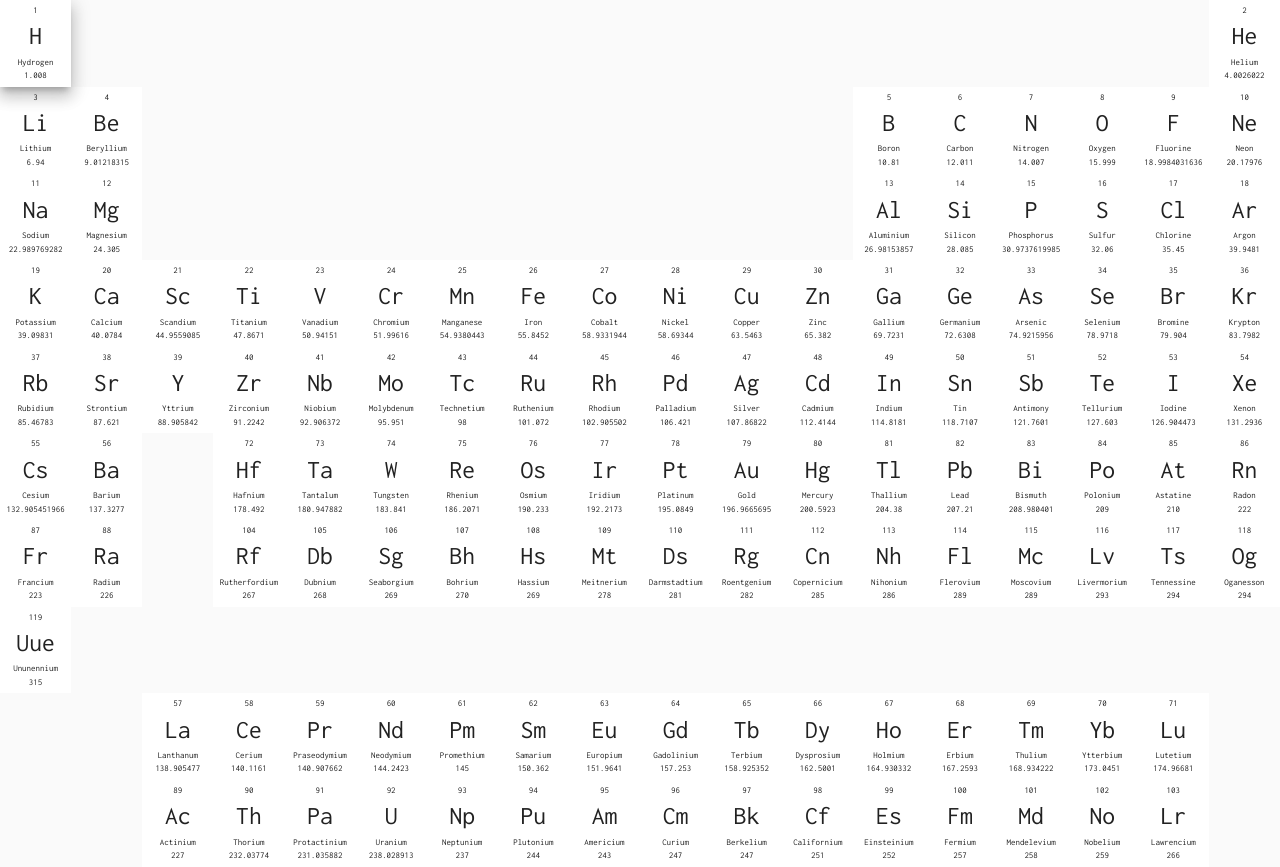
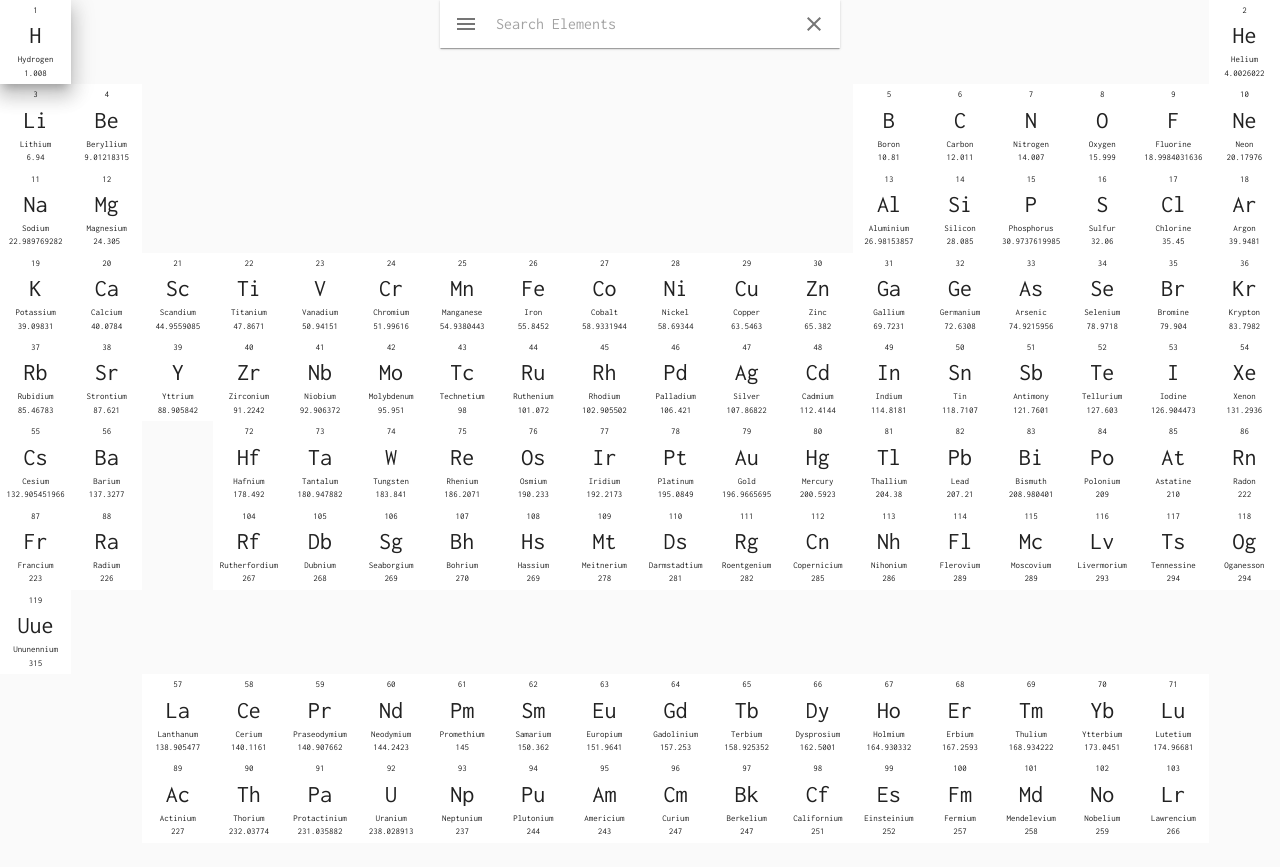
Before and after one commit to curtisrutland/periodic-table, a React (Create React App) app: page / in a window 1280 px wide. After the commit the page ends 843 px from the top, so only its background shows below. Built offline with nearby package versions, Linux system fonts and the light colour scheme.

Commit message:
working search and menu

```diff
--- a/src/api/periodic.js
+++ b/src/api/periodic.js
@@ -9,6 +9,15 @@ export const elementIndexes = [];
 export function getElement(x, y) {
   if (x > X_MAX || y > Y_MAX) return;
   return elementMap.get(x).get(y);
+}
+
+export function match(element, searchText = "") {
+  let s = searchText.trim().toLowerCase();
+  if(s === "")
+    return false;
+  return element.name.toLowerCase().indexOf(s) >= 0
+    || element.symbol.toLowerCase().indexOf(s) >= 0
+    || element.number.toString() === s;
 }
 
 function initializeElementMap() {
--- a/src/components/PeriodicTable/Element.js
+++ b/src/components/PeriodicTable/Element.js
@@ -16,7 +16,7 @@ const Box = styled(Paper)(({ zindex }) => ({
 }));
 
 const ElementSymbol = styled(Typography)({
-  fontSize: "2vw"
+  fontSize: "1.5rem"
 });
 
 const SmallText = styled(Typography)({
@@ -24,14 +24,20 @@ const SmallText = styled(Typography)({
 });
 
 const DEFAULT_ZINDEX = 0, DEFAULT_ELEVATION = 0;
-const HOVERED_ZINDEX = 1, HOVERED_ELEVATION = 10;
+const EMPHASIZED_ZINDEX = 1, EMPHASIZED_ELEVATION = 7;
+const HOVERED_ZINDEX = 2, HOVERED_ELEVATION = 12;
+
+function getElevation(emphasized, hovered) {
+  if (hovered) return { zindex: HOVERED_ZINDEX, elevation: HOVERED_ELEVATION };
+  if (emphasized) return { zindex: EMPHASIZED_ZINDEX, elevation: EMPHASIZED_ELEVATION };
+  return { zindex: DEFAULT_ZINDEX, elevation: DEFAULT_ELEVATION };
+}
 
 export default function Element({ element, emphasized, onClick }) {
   const [hovered, setHovered] = useState(false);
   const enter = () => setHovered(true);
   const leave = () => setHovered(false);
-  const zindex = (hovered || emphasized) ? HOVERED_ZINDEX : DEFAULT_ZINDEX;
-  const elevation = (hovered || emphasized) ? HOVERED_ELEVATION : DEFAULT_ELEVATION;
+  const { elevation, zindex } = getElevation(emphasized, hovered);
 
   function handleClick(event) {
     if (onClick)
--- /dev/null
+++ b/src/components/PeriodicTable/SearchBox.js
@@ -0,0 +1,103 @@
+import React, { useState, useRef, useEffect } from "react";
+import { makeStyles } from "@material-ui/core/styles";
+import Paper from "@material-ui/core/Paper";
+import InputBase from "@material-ui/core/InputBase";
+import IconButton from "@material-ui/core/IconButton";
+import Menu from "@material-ui/core/Menu";
+import MenuItem from "@material-ui/core/MenuItem";
+import ListItemIcon from "@material-ui/core/ListItemIcon";
+import ListItemText from "@material-ui/core/ListItemText";
+import MenuIcon from "@material-ui/icons/Menu";
+import CloseIcon from "@material-ui/icons/Close";
+import LightbulbFullIcon from "components/icons/LightbulbFull";
+import LightbulbOutlineIcon from "components/icons/LightbulbOutline";
+import { useThemeToggle } from "providers/ThemeToggleProvider";
+
+const useStyles = makeStyles({
+  root: {
+    padding: "2px 4px",
+    display: "flex",
+    alignItems: "center",
+    width: 400,
+    position: "fixed",
+    left: "50%",
+    transform: "translate(-50%, 0)"
+  },
+  input: {
+    marginLeft: 8,
+    flex: 1,
+  },
+  iconButton: {
+    padding: 10,
+  }
+});
+
+export default function SearchBox({ value, onChange }) {
+  const classes = useStyles();
+  const inputRef = useRef(null);
+  const { theme, toggleTheme } = useThemeToggle();
+  const [anchor, setAnchor] = useState(null);
+
+  function handleChange(evt) {
+    onChange(evt.target.value);
+  }
+
+  function handleClear() {
+    onChange("");
+  }
+
+  function handleMenuClick(event) {
+    setAnchor(event.currentTarget);
+  }
+
+  function handleMenuClose() {
+    setAnchor(null);
+  }
+
+  function handleToggleTheme() {
+    toggleTheme();
+    handleMenuClose();
+  }
+
+  const ThemeIcon = theme === "light" ? LightbulbOutlineIcon : LightbulbFullIcon;
+  const themeText = `Use ${theme === "light" ? "dark" : "light"} theme`;
+
+  useEffect(() => {
+    inputRef.current.focus();
+  }, []);
+
+  return (
+    <Paper square className={classes.root}>
+      <IconButton className={classes.iconButton} aria-label="Menu" onClick={handleMenuClick}>
+        <MenuIcon />
+      </IconButton>
+      <InputBase
+        className={classes.input}
+        placeholder="Search Elements"
+        inputProps={{ "aria-label": "Search Elements", ref: inputRef }}
+        value={value}
+        onChange={handleChange}
+      />
+      <IconButton className={classes.iconButton} aria-label="Search" onClick={handleClear}>
+        <CloseIcon />
+      </IconButton>
+      <Menu
+        id="simple-menu"
+        anchorEl={anchor}
+        keepMounted
+        open={Boolean(anchor)}
+        onClose={handleMenuClose}
+      >
+        <MenuItem disabled>
+          <ListItemText primary={process.env.REACT_APP_MENU_TITLE} secondary={`v${process.env.REACT_APP_VERSION}`} />
+        </MenuItem>
+        <MenuItem onClick={handleToggleTheme}>
+          <ListItemIcon>
+            <ThemeIcon />
+          </ListItemIcon>
+          <ListItemText primary={themeText} />
+        </MenuItem>
+      </Menu>
+    </Paper>
+  );
+}
--- a/src/components/PeriodicTable/index.js
+++ b/src/components/PeriodicTable/index.js
@@ -1,21 +1,35 @@
-import React from "react";
+import React, { useState } from "react";
 import * as periodic from "api/periodic";
 import Grid from "components/layout/Grid";
+import SearchBox from "./SearchBox";
 import Element from "./Element";
 
-function mapElements({ x, y, key }) {
+function mapElements({ x, y, key }, onClick, searchText) {
   const element = periodic.getElement(x, y);
   if (!element) {
-    return <div key={key}/>;
+    return <div key={key} />;
   } else {
-    return <Element element={element} key={key} onClick={(e, el) => console.log(e.target, el)} />
+    return <Element
+      emphasized={periodic.match(element, searchText)}
+      element={element}
+      key={key}
+      onClick={onClick} />
   }
 }
 
 export default function PeriodicTable() {
+  const [searchText, setSearchText] = useState("");
+
+  function handleElementClick(event, element) {
+    console.log(event.target, element)
+  }
+
   return (
-    <Grid rows={periodic.Y_MAX} cols={periodic.X_MAX}>
-      {periodic.elementIndexes.map(mapElements)}
-    </Grid>
+    <>
+      <SearchBox value={searchText} onChange={setSearchText} />
+      <Grid rows={periodic.Y_MAX} cols={periodic.X_MAX}>
+        {periodic.elementIndexes.map(idx => mapElements(idx, handleElementClick, searchText))}
+      </Grid>
+    </>
   )
 }
--- /dev/null
+++ b/src/components/icons/LightbulbFull.js
@@ -0,0 +1,14 @@
+import React from "react";
+import SvgIcon from "@material-ui/core/SvgIcon";
+
+function LightbulbFull(props) {
+  return (
+    <SvgIcon {...props}>
+      <path d="m9,21c0,0.55 0.45,1 1,1l4,0c0.55,0 1,-0.45 1,-1l0,-1l-6,0l0,1zm3,-19c-3.86,0 -7,3.14 -7,7c0,2.38 1.19,4.47 3,5.74l0,2.26c0,0.55 0.45,1 1,1l6,0c0.55,0 1,-0.45 1,-1l0,-2.26c1.81,-1.27 3,-3.36 3,-5.74c0,-3.86 -3.14,-7 -7,-7z" />
+    </SvgIcon>
+  );
+}
+
+LightbulbFull.muiName = "SvgIcon";
+
+export default LightbulbFull;
--- /dev/null
+++ b/src/components/icons/LightbulbOutline.js
@@ -0,0 +1,14 @@
+import React from "react";
+import SvgIcon from "@material-ui/core/SvgIcon";
+
+function LightbulbOutline(props) {
+  return (
+    <SvgIcon {...props}>
+      <path d="M9 21c0 .55.45 1 1 1h4c.55 0 1-.45 1-1v-1H9v1zm3-19C8.14 2 5 5.14 5 9c0 2.38 1.19 4.47 3 5.74V17c0 .55.45 1 1 1h6c.55 0 1-.45 1-1v-2.26c1.81-1.27 3-3.36 3-5.74 0-3.86-3.14-7-7-7zm2.85 11.1l-.85.6V16h-4v-2.3l-.85-.6C7.8 12.16 7 10.63 7 9c0-2.76 2.24-5 5-5s5 2.24 5 5c0 1.63-.8 3.16-2.15 4.1z" />
+    </SvgIcon>
+  );
+}
+
+LightbulbOutline.muiName = "SvgIcon";
+
+export default LightbulbOutline;
--- a/src/pages/Test.js
+++ /dev/null
@@ -1,58 +0,0 @@
-import React from "react";
-import { styled } from "@material-ui/styles";
-import Typography from "@material-ui/core/Typography";
-import ExtensionIcon from "@material-ui/icons/Extension";
-import Page from "components/layout/Page";
-import { LinkFab } from "components/LinkButton";
-
-const HomeLinkFab = styled(LinkFab)({
-  position: "fixed",
-  bottom: 0,
-  right: 0,
-  margin: 20
-});
-
-export default function Test() {
-  return (
-    <Page>
-      <Typography style={{ margin: 50, marginTop: 0 }}>1. This is an example with scrolling</Typography>
-      <Typography style={{ margin: 50 }}>This is an example with scrolling</Typography>
-      <Typography style={{ margin: 50 }}>This is an example with scrolling</Typography>
-      <Typography style={{ margin: 50 }}>This is an example with scrolling</Typography>
-      <Typography style={{ margin: 50 }}>This is an example with scrolling</Typography>
-      <Typography style={{ margin: 50 }}>This is an example with scrolling</Typography>
-      <Typography style={{ margin: 50 }}>This is an example with scrolling</Typography>
-      <Typography style={{ margin: 50 }}>This is an example with scrolling</Typography>
-      <Typography style={{ margin: 50 }}>This is an example with scrolling</Typography>
-      <Typography style={{ margin: 50 }}>This is an example with scrolling</Typography>
-      <Typography style={{ margin: 50 }}>This is an example with scrolling</Typography>
-      <Typography style={{ margin: 50 }}>This is an example with scrolling</Typography>
-      <Typography style={{ margin: 50 }}>This is an example with scrolling</Typography>
-      <Typography style={{ margin: 50 }}>This is an example with scrolling</Typography>
-      <Typography style={{ margin: 50 }}>This is an example with scrolling</Typography>
-      <Typography style={{ margin: 50 }}>This is an example with scrolling</Typography>
-      <Typography style={{ margin: 50 }}>This is an example with scrolling</Typography>
-      <Typography style={{ margin: 50 }}>This is an example with scrolling</Typography>
-      <Typography style={{ margin: 50 }}>This is an example with scrolling</Typography>
-      <Typography style={{ margin: 50 }}>This is an example with scrolling</Typography>
-      <Typography style={{ margin: 50 }}>This is an example with scrolling</Typography>
-      <Typography style={{ margin: 50 }}>This is an example with scrolling</Typography>
-      <Typography style={{ margin: 50 }}>This is an example with scrolling</Typography>
-      <Typography style={{ margin: 50 }}>This is an example with scrolling</Typography>
-      <Typography style={{ margin: 50 }}>This is an example with scrolling</Typography>
-      <Typography style={{ margin: 50 }}>This is an example with scrolling</Typography>
-      <Typography style={{ margin: 50 }}>This is an example with scrolling</Typography>
-      <Typography style={{ margin: 50 }}>This is an example with scrolling</Typography>
-      <HomeLinkFab to="/" variant="extended" color="primary">
-        Home
-      </HomeLinkFab>
-    </Page>
-  )
-}
-
-export const testRoute = {
-  Icon: ExtensionIcon,
-  Component: Test,
-  path: "/example",
-  name: "Example"
-}
--- a/src/pages/index.js
+++ b/src/pages/index.js
@@ -1,11 +1,9 @@
 import React from "react";
 import { Router } from "@reach/router";
 import { homeRoute } from "./Home";
-import { testRoute } from "./Test";
 
 export const ROUTES = [
-  homeRoute,
-  testRoute
+  homeRoute
 ]
 
 function mapRoutes(route) {
```
Also changed, not shown: src/data/attribution.md (added, +2 -0 lines), src/index.js (+5 -5 lines), src/components/layout/LinkButton.js (renamed from src/components/LinkButton.js), 1 other file (tests, documents, lock files or other folders).
